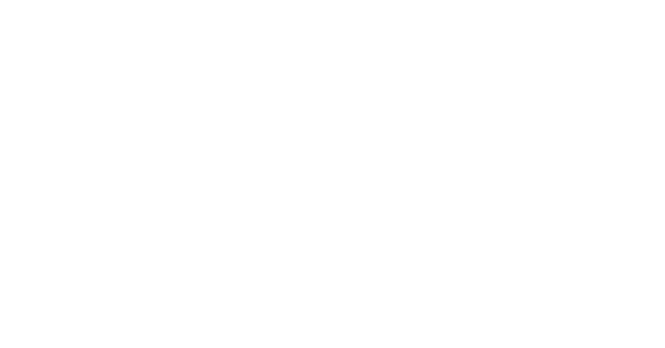
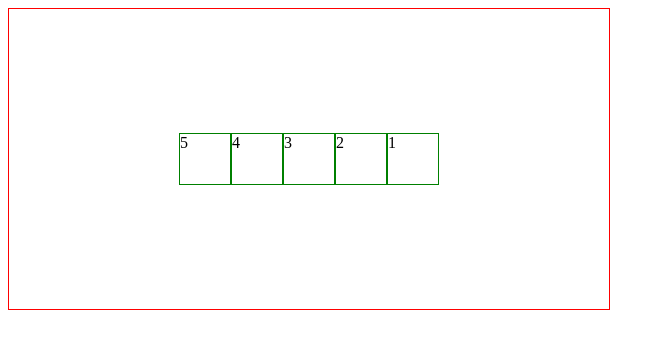
Before and after one commit to d3rling/flex, a plain HTML site: page 19.html in a window 1280 px wide. Shown: the whole page, without its empty margins (0-665 px from the left). Drawn offline with Linux system fonts and the light colour scheme.

Commit message:
nineteen

```diff
--- a/19.html
+++ b/19.html
@@ -4,8 +4,15 @@
     <meta charset="UTF-8">
     <meta name="viewport" content="width=device-width, initial-scale=1.0">
     <title>Document</title>
+    <link rel="stylesheet" href="style.css">
 </head>
 <body>
-
+    <div class="k">
+<div class="k1">1</div>
+<div class="k1">2</div>
+<div class="k1">3</div>
+<div class="k1">4</div>
+<div class="k1">5</div>
+    </div>
 </body>
 </html>
--- a/style.css
+++ b/style.css
@@ -268,3 +268,18 @@ border: 1px solid red;
 	height: 50px;
 	border: 1px solid green;
 }
+.k {
+    display: flex;
+    flex-direction: row-reverse;
+    justify-content: center;
+    align-items: center;
+    width: 600px;
+    height: 300px;
+    border: 1px solid red;
+}
+
+.k1 {
+    width: 50px;
+	height: 50px;
+	border: 1px solid green;
+}
```
